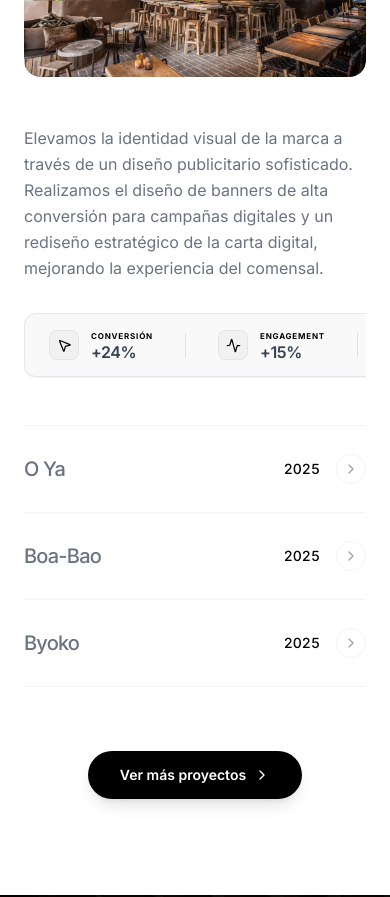
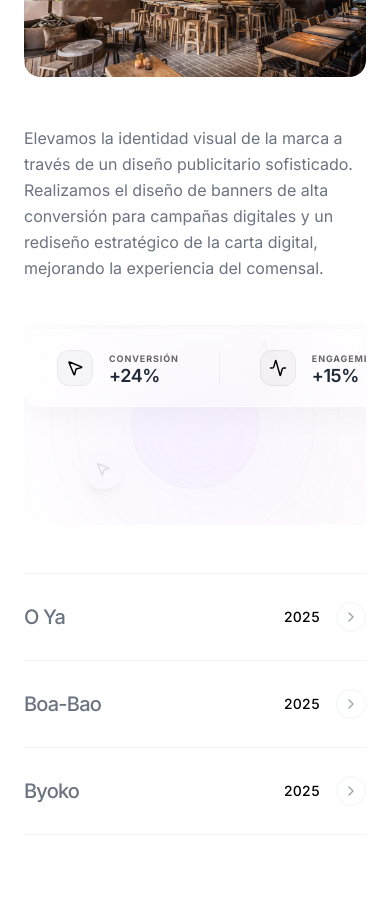
Before and after one commit to motionsmanagement/Motions, a React (Vite) app: page / in a window 390 px wide. Shown: the part 6520-7417 px from the top of the page. Built offline with nearby package versions, Linux system fonts and the light colour scheme.

Commit message:
style: implement liquid glass showcase for success stories

```diff
--- a/components/SuccessStories.tsx
+++ b/components/SuccessStories.tsx
@@ -112,79 +112,44 @@ const successCases: SuccessCase[] = [
     }
 ];
 
-const CaseGraphic: React.FC<{ type: SuccessCase['graphicType'] }> = ({ type }) => {
+const LiquidGraphic: React.FC<{ type: SuccessCase['graphicType'] }> = ({ type }) => {
     return (
-        <div className="relative w-full h-full flex items-center justify-center">
-            {/* Unique, non-shared, clean artistic element */}
-            <div className="relative z-10 w-full h-full flex items-center justify-center">
-                {type === 'performance' && (
-                    <div className="relative w-full h-full flex items-center justify-center">
-                        <svg width="70" height="40" viewBox="0 0 70 40" className="overflow-visible">
-                            <path
-                                d="M 0 38 Q 20 38 40 18 T 70 5"
-                                fill="none"
-                                stroke="black"
-                                strokeWidth="2.5"
-                                className="opacity-15 animate-draw-path"
-                            />
-                            <path
-                                d="M 0 38 L 10 32 L 25 35 L 40 20 L 55 25 L 70 5"
-                                fill="none"
-                                stroke="black"
-                                strokeWidth="1"
-                                className="opacity-5"
-                            />
-                            <circle cx="70" cy="5" r="3.5" className="fill-black opacity-30 animate-pulse" />
-                            <circle cx="40" cy="18" r="2" className="fill-black/10" />
-                        </svg>
+        <div className="absolute inset-x-0 bottom-0 top-1/2 md:top-0 md:left-1/2 pointer-events-none overflow-hidden opacity-60">
+            {/* Organic Liquid Blobs */}
+            <div className={`absolute top-1/2 left-1/2 -translate-x-1/2 -translate-y-1/2 w-64 h-64 blur-[80px] rounded-full mix-blend-multiply opacity-20 animate-pulse
+                ${type === 'performance' ? 'bg-blue-200' :
+                    type === 'brand' ? 'bg-purple-200' :
+                        type === 'conversion' ? 'bg-emerald-200' :
+                            type === 'reputation' ? 'bg-orange-200' : 'bg-gray-200'}`}
+            />
+            <div className={`absolute top-1/3 left-2/3 -translate-x-1/2 -translate-y-1/2 w-48 h-48 blur-[60px] rounded-full mix-blend-multiply opacity-15 animate-bounce-slow
+                ${type === 'performance' ? 'bg-indigo-200' :
+                    type === 'brand' ? 'bg-pink-200' :
+                        type === 'conversion' ? 'bg-teal-200' :
+                            type === 'reputation' ? 'bg-yellow-200' : 'bg-neutral-200'}`}
+            />
+
+            {/* Glassy Floating Elements */}
+            <div className="absolute inset-0 flex items-center justify-center">
+                <div className="relative w-48 h-48">
+                    {/* Architectural Grid overlay */}
+                    <div className="absolute inset-0 border-[0.5px] border-black/[0.03] rounded-full scale-125"></div>
+                    <div className="absolute inset-0 border-[0.5px] border-black/[0.02] rounded-full scale-150"></div>
+
+                    {/* Floating Data Icons */}
+                    <div className="absolute top-0 right-0 w-12 h-12 bg-white/20 backdrop-blur-md border border-white/30 rounded-2xl shadow-xl flex items-center justify-center animate-bounce-slow">
+                        <Activity className="w-5 h-5 text-black/40" />
                     </div>
-                )}
-                {type === 'brand' && (
-                    <div className="relative w-full h-full flex items-center justify-center">
-                        <div className="relative w-16 h-16 flex items-center justify-center scale-75">
-                            <div className="absolute inset-0 border-[1.5px] border-black/10 rounded-xl rotate-12"></div>
-                            <div className="absolute inset-0 border border-black/5 rounded-xl -rotate-12"></div>
-                            <Activity className="w-7 h-7 text-black/40" />
-                            <div className="absolute -bottom-1 -right-1 w-2 h-2 rounded-full bg-black/10 animate-pulse"></div>
-                        </div>
+
+                    <div className="absolute bottom-8 -left-4 w-10 h-10 bg-white/10 backdrop-blur-md border border-white/20 rounded-full shadow-lg flex items-center justify-center animate-pulse" style={{ animationDuration: '4s' }}>
+                        <MousePointer2 className="w-4 h-4 text-black/30" />
                     </div>
-                )}
-                {type === 'conversion' && (
-                    <div className="relative w-full h-full flex items-center justify-center">
-                        <div className="relative w-14 h-14 flex items-center justify-center">
-                            <svg width="60" height="60" className="absolute inset-0 rotate-[-15deg]">
-                                <rect x="15" y="15" width="30" height="30" fill="none" stroke="black" strokeWidth="1" className="opacity-10" />
-                                <circle cx="30" cy="30" r="12" fill="none" stroke="black" strokeWidth="2" className="opacity-20 animate-pulse" />
-                            </svg>
-                            <Target className="w-6 h-6 text-black/30 relative z-10" />
-                        </div>
+
+                    {/* Central Glass Disc */}
+                    <div className="absolute top-1/2 left-1/2 -translate-x-1/2 -translate-y-1/2 w-32 h-32 bg-white/[0.05] backdrop-blur-[2px] border border-black/[0.03] rounded-full flex items-center justify-center">
+                        <div className="w-24 h-24 border border-black/[0.02] border-dashed rounded-full animate-spin-slow"></div>
                     </div>
-                )}
-                {type === 'reputation' && (
-                    <div className="relative w-full h-full flex items-center justify-center">
-                        <div className="relative flex flex-col items-center gap-1.5">
-                            <Star className="w-8 h-8 text-black/30 fill-black/5" />
-                            <div className="flex gap-1.5">
-                                {[100, 70, 85].map((w, i) => (
-                                    <div key={i} className="w-3 h-0.5 bg-black/20 rounded-full" style={{ opacity: w / 100 * 0.5 }}></div>
-                                ))}
-                            </div>
-                        </div>
-                    </div>
-                )}
-                {(type === 'visibility' || type === 'reach') && (
-                    <div className="relative w-full h-full flex items-center justify-center">
-                        <div className="relative w-16 h-16 flex items-center justify-center">
-                            <div className="absolute inset-0 flex items-center justify-center">
-                                <div className="w-full h-full border border-black/[0.07] rounded-full animate-ping-slow"></div>
-                            </div>
-                            <div className="w-10 h-10 rounded-full bg-black/5 border border-black/10 flex items-center justify-center">
-                                <MapPin className="w-5 h-5 text-black/40" />
-                            </div>
-                            <div className="absolute top-1 right-2 w-1 h-1 rounded-full bg-black/20"></div>
-                        </div>
-                    </div>
-                )}
+                </div>
             </div>
         </div>
     );
@@ -288,26 +253,29 @@ const SuccessStories: React.FC = () => {
                                         <div className="absolute inset-0 bg-black/10 transition-opacity opacity-0 group-hover/img:opacity-100"></div>
                                     </div>
 
-                                    <div className="flex flex-col justify-between items-start">
-                                        <div className="w-full h-full flex flex-col">
-                                            <p className="text-gray-500 leading-relaxed text-base md:text-lg mb-8 max-w-lg">
+                                    <div className="flex flex-col justify-between items-start relative min-h-[400px]">
+                                        {/* Background Liquid Glass Showcase */}
+                                        <LiquidGraphic type={item.graphicType} />
+
+                                        <div className="w-full h-full flex flex-col relative z-20">
+                                            <p className="text-gray-500 leading-relaxed text-base md:text-lg mb-12 max-w-lg">
                                                 {item.description}
                                             </p>
 
-                                            {/* Minimalist Results Row */}
-                                            <div className="group relative bg-[#f8f9f8] rounded-xl px-6 py-4 border border-gray-200 shadow-sm transition-all duration-500 hover:border-black/10 w-fit">
-                                                <div className="flex items-center gap-8">
+                                            {/* Glassmorphic Results Row */}
+                                            <div className="group relative bg-white/40 backdrop-blur-xl rounded-2xl px-8 py-5 border border-white/60 shadow-[0_8px_32px_rgba(0,0,0,0.04)] transition-all duration-500 hover:border-black/10 w-fit">
+                                                <div className="flex items-center gap-10">
                                                     {item.metrics.map((metric, idx) => (
-                                                        <div key={idx} className="flex items-center gap-3 group/metric">
-                                                            <div className="w-[30px] h-[30px] rounded-lg bg-black/[0.03] border border-black/5 flex items-center justify-center shrink-0">
-                                                                <metric.icon className="w-[15px] h-[15px] text-black" />
+                                                        <div key={idx} className="flex items-center gap-4 group/metric">
+                                                            <div className="w-[36px] h-[36px] rounded-xl bg-black/[0.03] border border-black/5 flex items-center justify-center shrink-0 transition-transform group-hover/metric:scale-110">
+                                                                <metric.icon className="w-[18px] h-[18px] text-black" />
                                                             </div>
                                                             <div className="flex flex-col">
-                                                                <span className="text-[8px] font-bold text-black uppercase tracking-widest mb-0.5">{metric.label}</span>
-                                                                <span className="text-base font-semibold text-gray-700 tracking-tight leading-none">{metric.value}</span>
+                                                                <span className="text-[9px] font-bold text-black uppercase tracking-widest mb-0.5 opacity-60">{metric.label}</span>
+                                                                <span className="text-lg font-semibold text-gray-800 tracking-tight leading-none">{metric.value}</span>
                                                             </div>
                                                             {idx < item.metrics.length - 1 && (
-                                                                <div className="ml-5 w-[1px] h-6 bg-black/10 shrink-0" />
+                                                                <div className="ml-6 w-[1px] h-8 bg-black/5 shrink-0" />
                                                             )}
                                                         </div>
                                                     ))}
```
